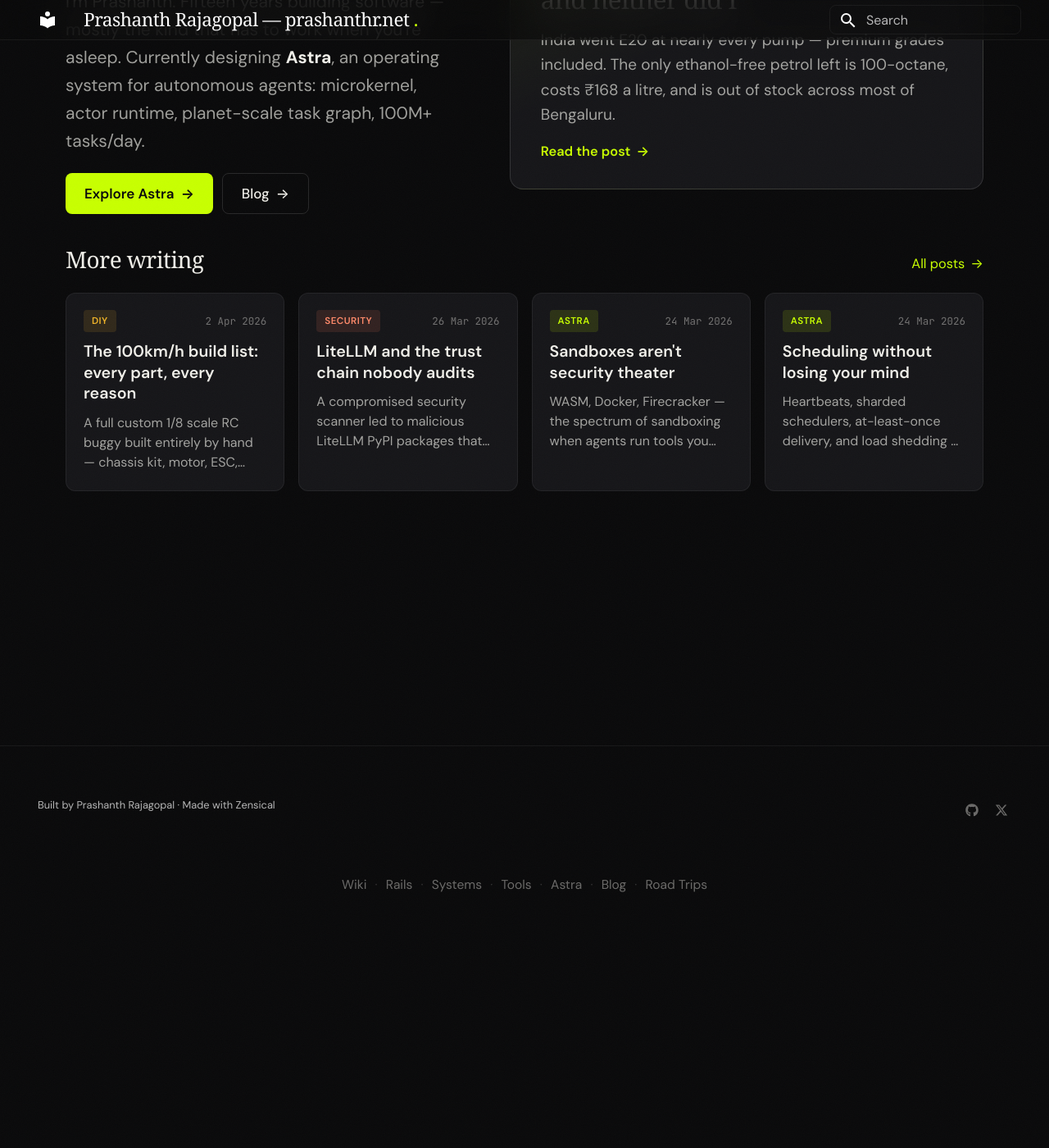
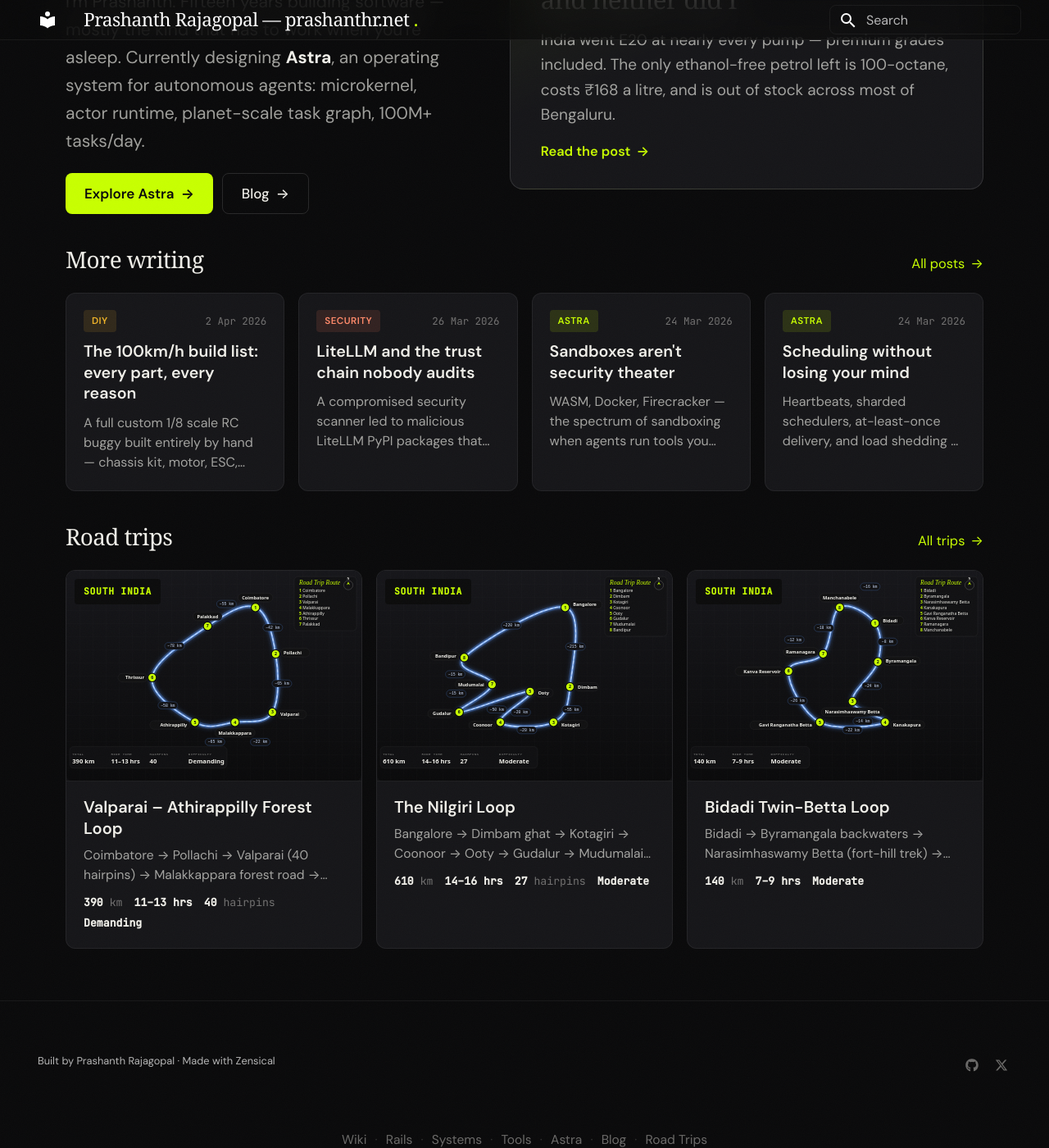
Before and after one commit to prashanthrajagopal/prashanthrajagopal.github.io, an MkDocs documentation site: the page built from docs/index.md, in a window 1280 px wide and 1400 px high, scrolled down 311 px. Shown: the whole window at 82% size. Built offline with MkDocs 1.6.1 and Material for MkDocs 9.7.7, drawn with Linux system fonts in a browser that asks for light colours; some web fonts are replaced.

Commit message:
ui: road trips strip on homepage
build_roadtrips.py now also writes the three newest trips into the
homepage between ROADTRIPS_HOME markers, using each trip's generated
route SVG as card art with region, tagline, distance, ride time,
hairpins and difficulty. New trips appear on the homepage automatically.

```diff
--- a/docs/index.md
+++ b/docs/index.md
@@ -29,5 +29,13 @@
         <a class="pr-post-card" href="blog/posts/scheduling-without-losing-your-mind/"><span class="pr-card-meta"><span class="post-tag tag-astra">Astra</span><span class="post-date">24 Mar 2026</span></span><span class="pr-post-card-title">Scheduling without losing your mind</span><span class="pr-post-card-desc">Heartbeats, sharded schedulers, at-least-once delivery, and load shedding — the parts of distributed scheduling that nobody draws on the whiteboard.</span></a>
       </div>
   <!-- LATEST_BLOG_AUTOGEN_END -->
+  <!-- ROADTRIPS_HOME_START -->
+      <div class="pr-recent-head"><h2 class="pr-recent-title">Road trips</h2><a class="pr-section-link" href="roadtrips/">All trips <span aria-hidden="true">&rarr;</span></a></div>
+      <div class="pr-trips-grid">
+        <a class="pr-trip-card" href="roadtrips/valparai-athirappilly-loop/"><span class="pr-trip-map"><img src="roadtrips/valparai-athirappilly-loop-route.svg" alt="Route map of Valparai – Athirappilly Forest Loop" width="900" height="640" loading="lazy"><span class="rt-badge">South India</span></span><span class="pr-trip-body"><span class="pr-trip-title">Valparai – Athirappilly Forest Loop</span><span class="pr-trip-desc">Coimbatore → Pollachi → Valparai (40 hairpins) → Malakkappara forest road → Athirappilly Falls → Thrissur → Palakkad → Coimbatore. ~400 km in a day, billed as South India&#x27;s most dangerous road.</span><span class="rt-kv"><span><b>390</b> km</span><span><b>11–13 hrs</b></span><span><b>40</b> hairpins</span><span><b>Demanding</b></span></span></span></a>
+        <a class="pr-trip-card" href="roadtrips/nilgiri-loop/"><span class="pr-trip-map"><img src="roadtrips/nilgiri-loop-route.svg" alt="Route map of The Nilgiri Loop" width="900" height="640" loading="lazy"><span class="rt-badge">South India</span></span><span class="pr-trip-body"><span class="pr-trip-title">The Nilgiri Loop</span><span class="pr-trip-desc">Bangalore → Dimbam ghat → Kotagiri → Coonoor → Ooty → Gudalur → Mudumalai → Bandipur → Bangalore. 610 km, two tiger reserves and a 27-hairpin climb.</span><span class="rt-kv"><span><b>610</b> km</span><span><b>14–16 hrs</b></span><span><b>27</b> hairpins</span><span><b>Moderate</b></span></span></span></a>
+        <a class="pr-trip-card" href="roadtrips/bidadi-twin-betta-loop/"><span class="pr-trip-map"><img src="roadtrips/bidadi-twin-betta-loop-route.svg" alt="Route map of Bidadi Twin-Betta Loop" width="900" height="640" loading="lazy"><span class="rt-badge">South India</span></span><span class="pr-trip-body"><span class="pr-trip-title">Bidadi Twin-Betta Loop</span><span class="pr-trip-desc">Bidadi → Byramangala backwaters → Narasimhaswamy Betta (fort-hill trek) → Kanakapura → Gavi Ranganatha Betta (cave temple, mud track to the top) → Kanva reservoir → Ramanagara → Manchanabele backwaters → Bidadi. ~140 km of village roads, two hill temples, two dirt sections.</span><span class="rt-kv"><span><b>140</b> km</span><span><b>7–9 hrs</b></span><span><b>Moderate</b></span></span></span></a>
+      </div>
+  <!-- ROADTRIPS_HOME_END -->
   </div>
 </div>
--- a/docs/stylesheets/prashantr-theme.css
+++ b/docs/stylesheets/prashantr-theme.css
@@ -401,7 +401,8 @@
 }
 
 .pr-home-grid > .pr-recent-head,
-.pr-home-grid > .pr-recent-grid {
+.pr-home-grid > .pr-recent-grid,
+.pr-home-grid > .pr-trips-grid {
   grid-column: 1 / -1;
 }
 
@@ -569,6 +570,86 @@
   overflow: hidden;
 }
 
+/* Road trips strip: generated route graphics as card art */
+.pr-trips-grid {
+  display: grid;
+  grid-template-columns: repeat(3, minmax(0, 1fr));
+  gap: 0.85rem;
+}
+
+.pr-trip-card {
+  display: flex;
+  flex-direction: column;
+  border-radius: 12px;
+  overflow: hidden;
+  background: var(--pr-bg-card);
+  border: 1px solid var(--pr-border);
+  text-decoration: none !important;
+  color: inherit !important;
+  transition: border-color 0.2s var(--pr-ease), transform 0.2s var(--pr-ease);
+}
+
+.pr-trip-card:hover {
+  border-color: var(--pr-border-hover);
+  transform: translateY(-2px);
+}
+
+.pr-trip-map {
+  position: relative;
+  display: block;
+  aspect-ratio: 900 / 640;
+  background: var(--pr-bg-elevated);
+  border-bottom: 1px solid var(--pr-border);
+}
+
+.pr-trip-map img {
+  display: block;
+  width: 100%;
+  height: 100%;
+  transition: transform 0.35s var(--pr-ease);
+}
+
+.pr-trip-card:hover .pr-trip-map img {
+  transform: scale(1.03);
+}
+
+.pr-trip-body {
+  display: flex;
+  flex-direction: column;
+  gap: 0.45rem;
+  padding: 0.9rem 1.05rem 1rem;
+}
+
+.pr-trip-title {
+  font-size: 1rem;
+  font-weight: 600;
+  line-height: 1.3;
+  color: var(--pr-text);
+  transition: color 0.2s var(--pr-ease);
+}
+
+.pr-trip-card:hover .pr-trip-title {
+  color: var(--pr-accent);
+}
+
+.pr-trip-desc {
+  font-size: 0.78rem;
+  line-height: 1.5;
+  color: var(--pr-text-secondary);
+  display: -webkit-box;
+  -webkit-line-clamp: 2;
+  -webkit-box-orient: vertical;
+  overflow: hidden;
+}
+
+.pr-trip-body .rt-kv {
+  font-size: 0.72rem;
+  column-gap: 0.7rem;
+  row-gap: 0.15rem;
+  line-height: 1.5;
+  margin-top: 0.1rem;
+}
+
 @media (max-width: 1100px) {
   .pr-recent-grid {
     grid-template-columns: repeat(2, minmax(0, 1fr));
@@ -576,6 +657,9 @@
 }
 
 @media (max-width: 768px) {
+  .pr-trips-grid {
+    grid-template-columns: minmax(0, 1fr);
+  }
   .pr-home-grid {
     grid-template-columns: minmax(0, 1fr);
     row-gap: 1.25rem;
```
Also changed, not shown: 1 other file.
